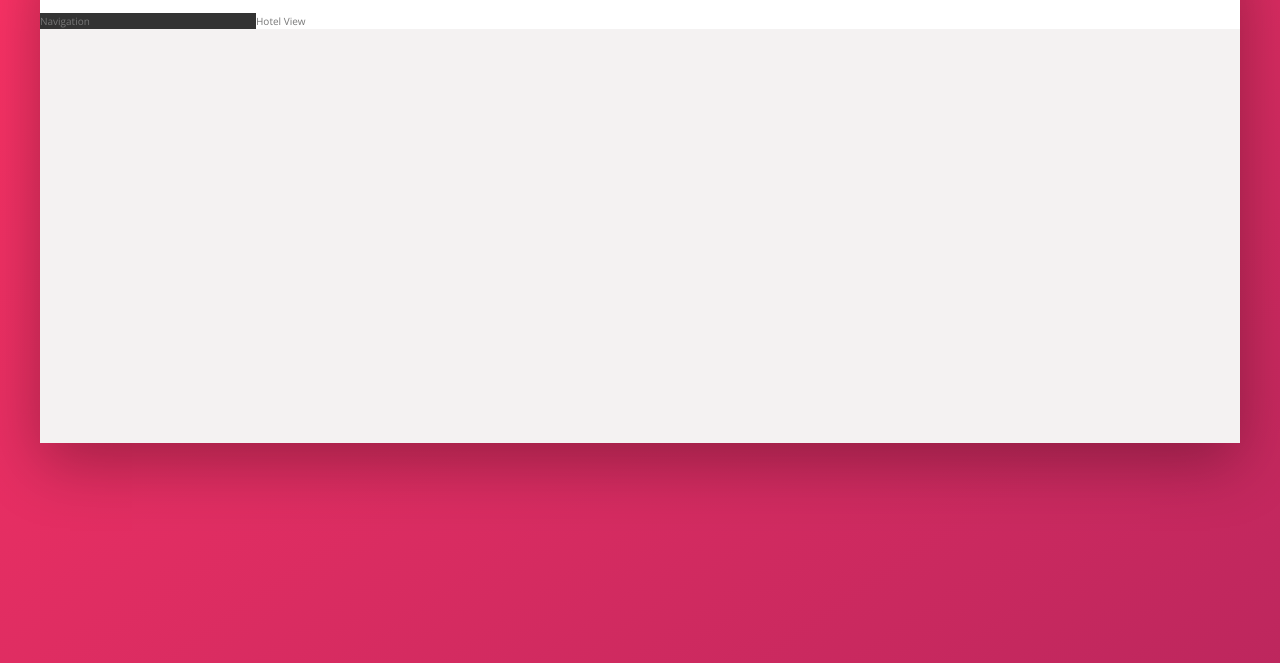
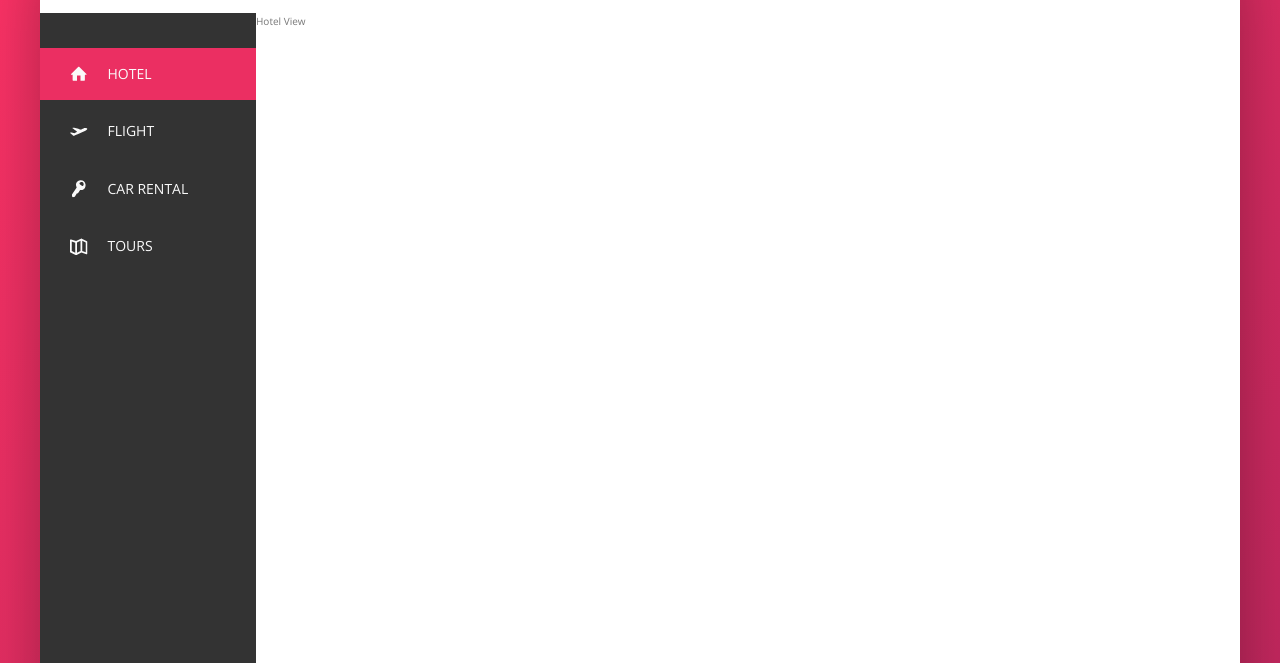
Before and after one commit to cdbarbosa/trillo-project-css-sass, a website: page index.html in a window 1280 px wide. Shown: the part 137-800 px from the top of the page. Drawn offline with nearby package versions, Linux system fonts and the light colour scheme.

Commit message:
sidebar component styling

```diff
--- a/index.html
+++ b/index.html
@@ -55,7 +55,44 @@
       </header>
       <div class="content">
         <nav class="sidebar">
-          Navigation
+          <ul class="side-nav">
+            <li class="side-nav__item side-nav__item--active">
+              <a href="#" class="side-nav__link">
+                <svg class="side-nav__icon">
+                  <use xlink:href="img/sprite.svg#icon-home"></use>
+                </svg>
+                <span>Hotel</span>
+              </a>
+            </li>
+            <li class="side-nav__item">
+              <a href="#" class="side-nav__link">
+                <svg class="side-nav__icon">
+                  <use xlink:href="img/sprite.svg#icon-aircraft-take-off"></use>
+                </svg>
+                <span>Flight</span>
+              </a>
+            </li>
+            <li class="side-nav__item">
+              <a href="#" class="side-nav__link">
+                <svg class="side-nav__icon">
+                  <use xlink:href="img/sprite.svg#icon-key"></use>
+                </svg>
+                <span>Car rental</span>
+              </a>
+            </li>
+            <li class="side-nav__item">
+              <a href="#" class="side-nav__link">
+                <svg class="side-nav__icon">
+                  <use xlink:href="img/sprite.svg#icon-map"></use>
+                </svg>
+                <span>Tours</span>
+              </a>
+            </li>
+          </ul>
+
+          <div class="legal">
+            &copy; 2020 by trillo. All rights reserved.
+          </div>
         </nav>
         <main class="hotel-view">
           Hotel View
--- a/sass/_components.scss
+++ b/sass/_components.scss
@@ -107,3 +107,67 @@
     margin-right: 1rem;
   }
 }
+
+.side-nav {
+  font-size: 1.4rem;
+  list-style: none;
+  margin-top: 3.5rem;
+  &__item {
+    position: relative;
+
+    &:not(:last-child) {
+      margin-bottom: 0.5rem;
+    }
+  }
+
+  &__item::before {
+    content: "";
+    position: absolute;
+    top: 0;
+    left: 0;
+    height: 100%;
+    width: 3px;
+    background-color: var(--color-primary);
+
+    transform: scaleY(0);
+    transition: transform 0.2s, width 0.4s cubic-bezier(1, 0, 0, 1) 0.2s,
+      background-color 0.1s;
+  }
+
+  &__item:hover::before,
+  &__item--active::before {
+    transform: scaleY(1);
+    width: 100%;
+  }
+
+  &__item:active::before {
+    background-color: var(--color-primary-light);
+  }
+
+  &__link:link,
+  &__link:visited {
+    color: var(--color-grey-light-1);
+    text-decoration: none;
+    text-transform: uppercase;
+    display: block;
+    padding: 1.5rem 3rem;
+    position: relative;
+    z-index: 10;
+
+    display: flex;
+    align-items: center;
+  }
+  &__icon {
+    width: 1.75rem;
+    height: 1.75rem;
+    margin-right: 2rem;
+    fill: currentColor;
+  }
+}
+
+.legal {
+  font-size: 1.2rem;
+  text-align: center;
+  padding: 2.5rem;
+  color: var(--color-grey-light-4);
+}
--- a/sass/_layout.scss
+++ b/sass/_layout.scss
@@ -26,9 +26,14 @@
   background-color: var(--color-grey-dark-1);
 
   flex: 0 0 18%; // flex: flex-grow flex-shrink flex-basis
+  display: flex;
+  flex-direction: column;
+  justify-content: space-between;
 }
 
 .hotel-view {
   background-color: #fff;
+
+  height: 80rem;
   flex: 1;
 }
```
Also changed, not shown: css/style.css.
